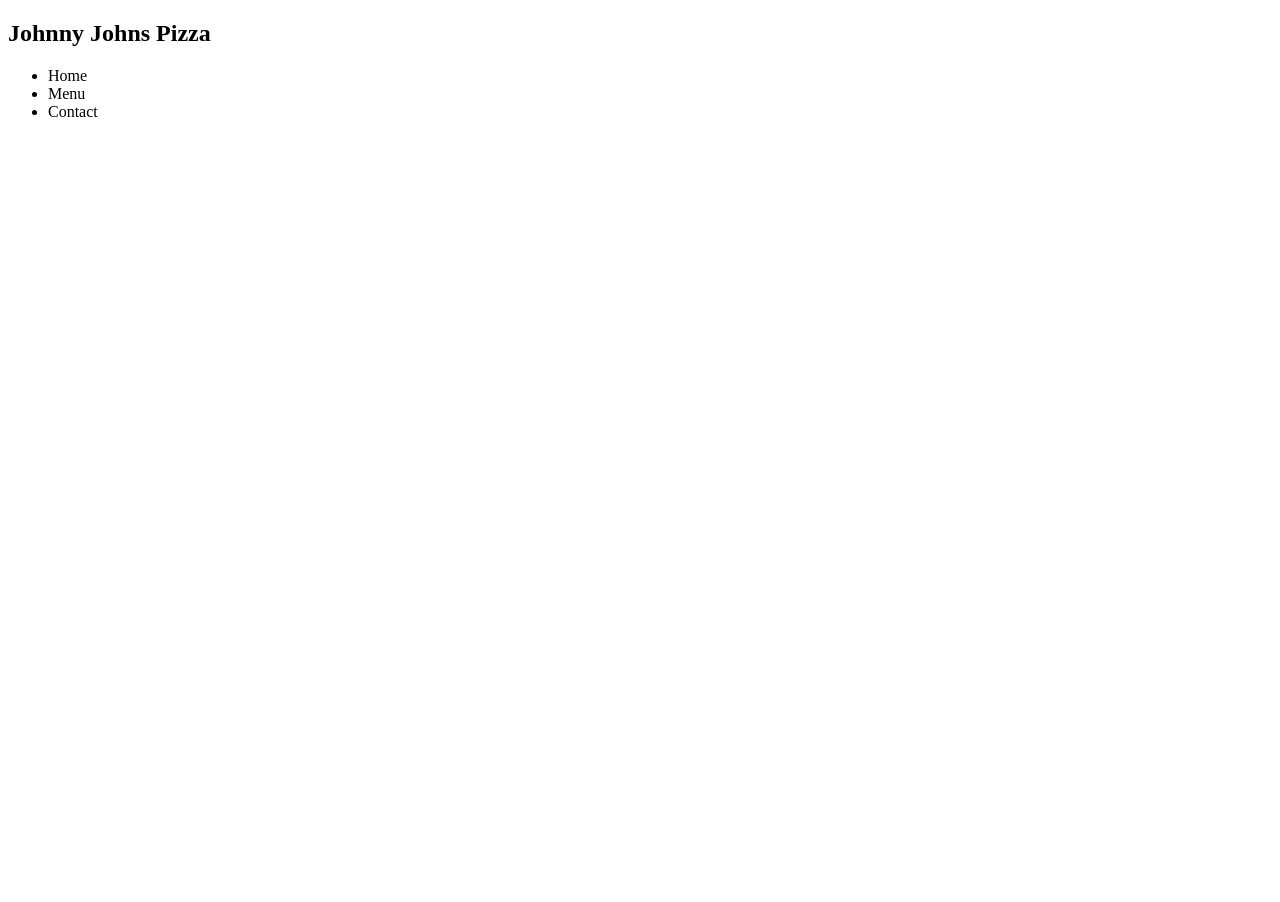
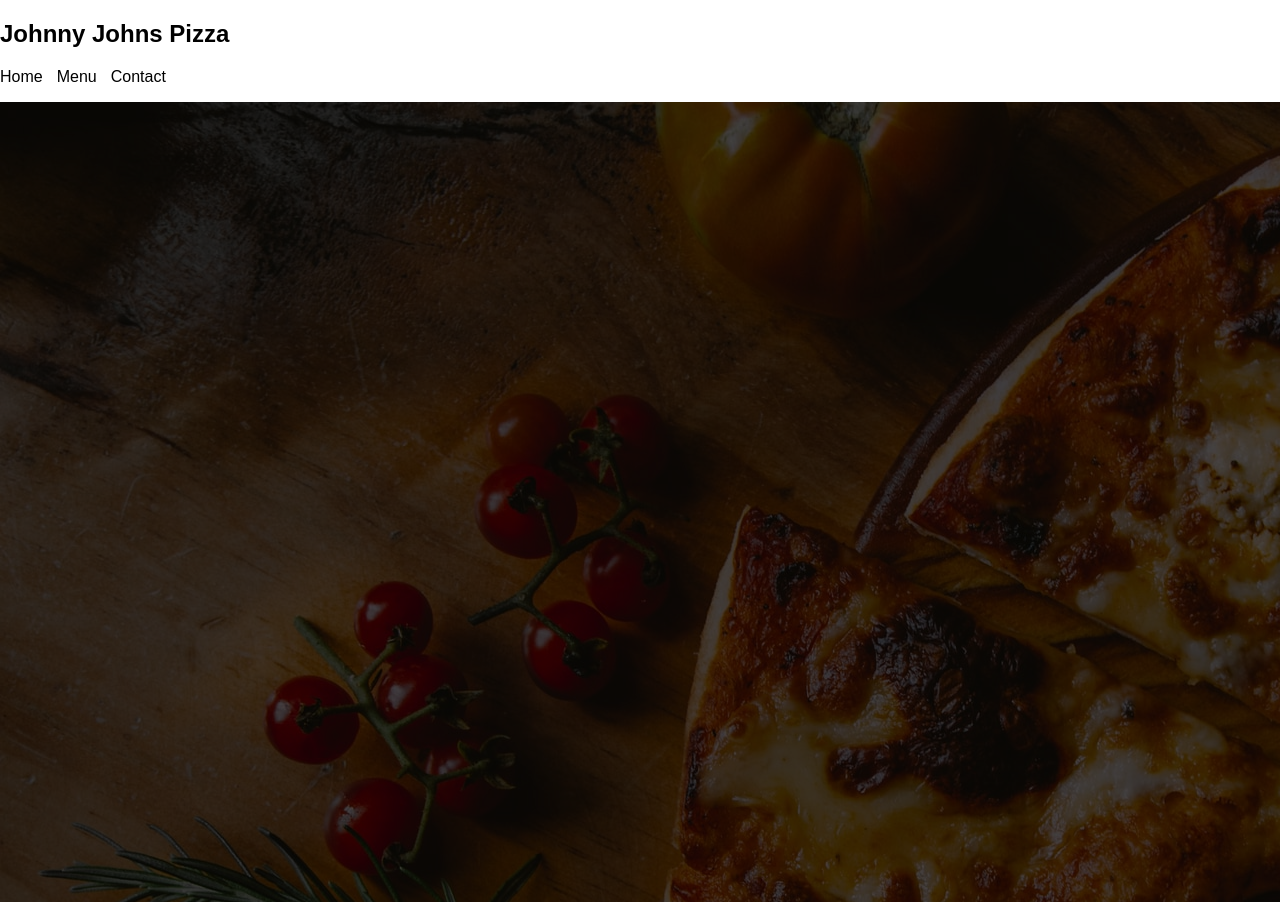
Before and after one commit to Jaylonnet/webpack-restuarant, a website built with webpack: page dist/index.html in a window 1280 px wide. Before the commit the page ends 800 px from the top, so only its background shows below. Built offline with nearby package versions, Linux system fonts and the light colour scheme.

Commit message:
add body styling

```diff
--- a/src/index.js
+++ b/src/index.js
@@ -3,15 +3,22 @@ import './style.css';
 const contentBlock = document.querySelector('#content');
 
 const initialLoad = ((contentBlock) => {
+    document.body.style.margin = '0';
+    document.body.style.fontFamily = 'sans-serif'
     contentBlock.append(
         createLogo(),
-        createNavBar())
+        createNavBar(),
+        createShowcase())
 })(contentBlock);
 
 
 function createShowcase() {
     const div = document.createElement('div');
-
+    div.classList.add('showcase');
+    const cover = document.createElement('div');
+    cover.classList.add('cover')
+    div.appendChild(cover);
+    return div;
 };
 
 function createLogo() {
@@ -23,6 +30,7 @@ function createLogo() {
 
 function createNavBar() {
     const ul = document.createElement('ul');
+    ul.classList.add('nav-bar')
     const navOptions = ['Home', 'Menu', 'Contact'];
     for (let option of navOptions) {
         const li = document.createElement('li');
--- a/src/style.css
+++ b/src/style.css
@@ -1,4 +1,25 @@
 .showcase {
     height: 100vh;
     width: 100vw;
+    background: url('./pizza-bg.jpg');
 }
+
+.cover {
+    height: 100%;
+    width: 100%;
+    background: black;
+    opacity: 0.7;
+}
+
+.reset {
+    border: 0;
+    padding: 0;
+    margin: none;
+}
+
+.nav-bar {
+    display: flex;
+    list-style-type: none;
+    gap: 14px;
+    padding: 0;
+}
```
Also changed, not shown: dist/1de6188f548316862e4b.jpg (added), dist/main.js.
